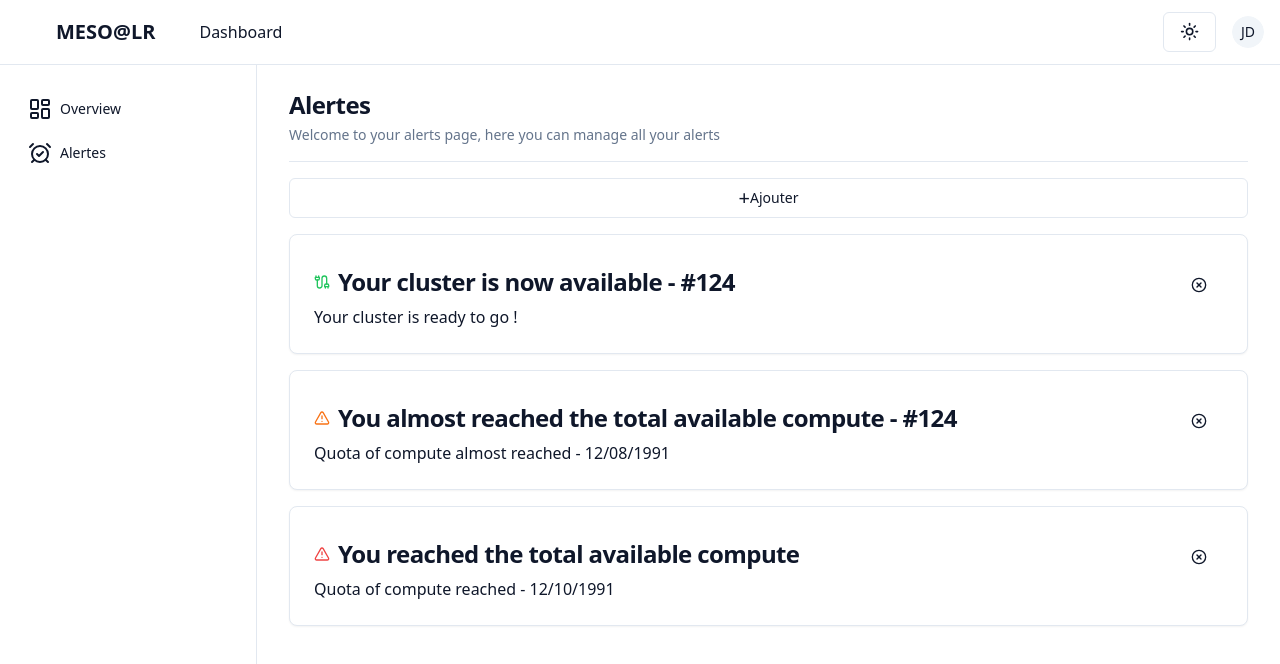
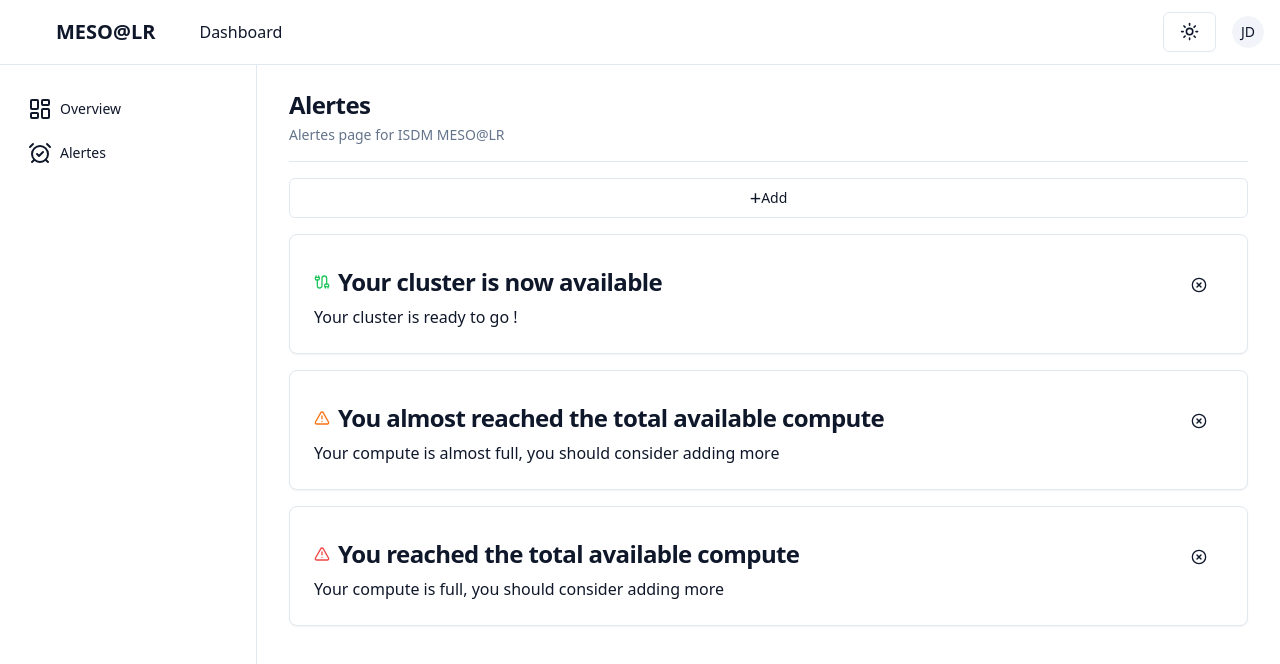
Before and after one commit to do-22-23-isdm/dashboard, a Next.js app: page /en/dashboard/alertes in a window 1280 px wide. Shown: the top 664 px of the page. Built offline with nearby package versions, Linux system fonts and the light colour scheme.

Commit message:
feat(alertes): add translation i18n
Signed-off-by: Charley <charley.geoffroy@etu.umontpellier.fr>

```diff
--- a/src/app/[locale]/dashboard/alertes/page.tsx
+++ b/src/app/[locale]/dashboard/alertes/page.tsx
@@ -4,38 +4,36 @@
 import { Button } from '@shadcn/button';
 import { AlertTriangleIcon, Cable, XCircleIcon } from 'lucide-react';
 import React from 'react';
+import { getTranslations } from 'next-intl/server';
 
-export const listOfAlerts = [
+export default async function AlertesView() {
+  const t = await getTranslations();
+  const listOfAlerts = [
     {
-    title: 'Your cluster is now available - #124',
-    description: 'Your cluster is ready to go !',
+      title: t('Alertes.messages.clusterReady.title'),
+      description: t('Alertes.messages.clusterReady.description'),
       icon: <Cable />,
       iconClassName: 'text-green-500',
     },
     {
-    title: 'You almost reached the total available compute - #124',
-    description: 'Quota of compute almost reached - 12/08/1991',
+      title: t('Alertes.messages.quotaAlmostReached.title'),
+      description: t('Alertes.messages.quotaAlmostReached.description'),
       icon: <AlertTriangleIcon />,
       iconClassName: 'text-orange-500',
     },
     {
-    title: 'You reached the total available compute',
-    description: 'Quota of compute reached - 12/10/1991',
+      title: t('Alertes.messages.quotaReached.title'),
+      description: t('Alertes.messages.quotaReached.description'),
       icon: <AlertTriangleIcon />,
       iconClassName: 'text-red-500',
     },
   ];
-
-export default function AlertesView() {
   return (
     <>
-      <Header
-        title="Alertes"
-        subtitle="Welcome to your alerts page, here you can manage all your alerts"
-      />
+      <Header title={t('Alertes.title')} subtitle={t('Alertes.description')} />
       <Separator className="my-4" />
       <Button className="mb-4 w-full" variant="outline">
-        <span className="text-xl">+</span> Ajouter
+        <span className="text-xl">+</span> {t('Button.add')}
       </Button>
       <div className="grid grid-cols-1 gap-4">
         {listOfAlerts.map((alert, i) => (
--- a/src/locales/en.json
+++ b/src/locales/en.json
@@ -1,6 +1,9 @@
 {
   "Metadata": {
     "appTitle": "MESO@LR"
+  },
+  "Button": {
+    "add": "Add"
   },
   "Homepage": {
     "title": "Homepage",
@@ -9,5 +12,23 @@
   "Dashboard": {
     "title": "Dashboard",
     "description": "Dashboard page for ISDM MESO@LR"
+  },
+  "Alertes": {
+    "title": "Alertes",
+    "description": "Alertes page for ISDM MESO@LR",
+    "messages": {
+      "clusterReady": {
+        "title": "Your cluster is now available",
+        "description": "Your cluster is ready to go !"
+      },
+      "quotaAlmostReached": {
+        "title": "You almost reached the total available compute",
+        "description": "Your compute is almost full, you should consider adding more"
+      },
+      "quotaReached": {
+        "title": "You reached the total available compute",
+        "description": "Your compute is full, you should consider adding more"
+      }
+    }
   }
 }
--- a/src/locales/fr.json
+++ b/src/locales/fr.json
@@ -1,6 +1,9 @@
 {
   "Metadata": {
     "appTitle": "MESO@LR"
+  },
+  "Button": {
+    "add": "Ajouter"
   },
   "Homepage": {
     "title": "Accueil",
@@ -9,5 +12,23 @@
   "Dashboard": {
     "title": "Tableau de bord",
     "description": "Tableau de bord pour l'ISDM MESO@LR"
+  },
+  "Alertes": {
+    "title": "Alertes",
+    "description": "Vos alertes ISDM MESO@LR",
+    "messages": {
+      "clusterReady": {
+        "title": "Cluster est maintenant prêt à être utilisé",
+        "description": "Le cluster est prêt à être utilisé"
+      },
+      "quotaAlmostReached": {
+        "title": "Quota de calcule presque atteint",
+        "description": "Vous avez presque atteint votre quota de calcule"
+      },
+      "quotaReached": {
+        "title": "Quota atteint",
+        "description": "Vous avez atteint votre quota de calcule"
+      }
+    }
   }
 }
```
Lines whose indentation alone changed are shown as unchanged.
